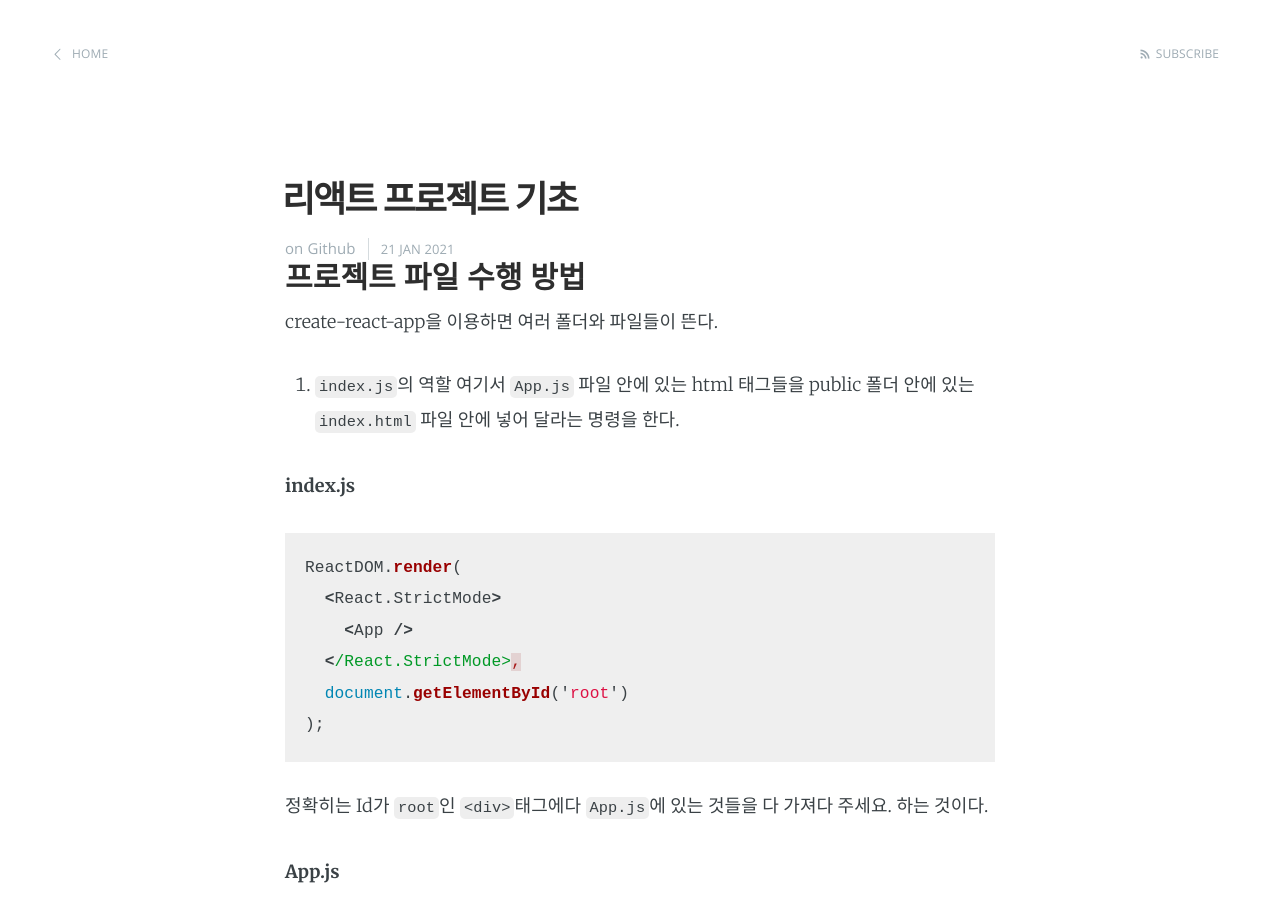
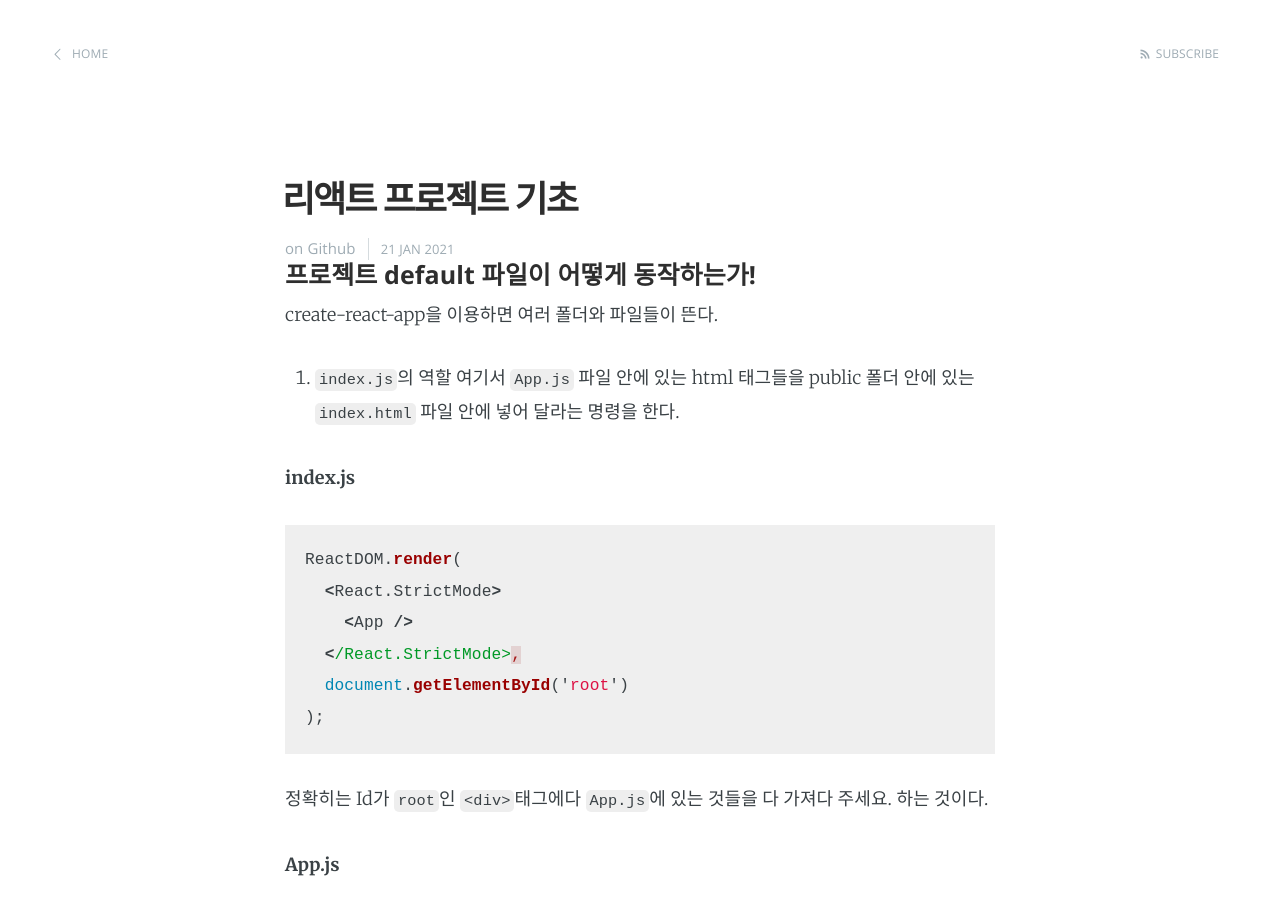
Before and after one commit to ksh04023/ksh04023.github.io, a Jekyll site: the page built from _posts/React/2021-01-21-react-project-basic.markdown, in a window 1280 px wide and 900 px high. Built offline with Jekyll 4.4.1, drawn with Linux system fonts in a browser that asks for light colours.

```diff
--- a/_config.yml
+++ b/_config.yml
@@ -8,7 +8,7 @@ logo: false
 paginate: 10
 baseurl: ""
 domain_name: "https://ksh04023.github.io"
-google_analytics: "UA-XXXXXXXX-X"
+google_analytics: "UA-188058866-1"
 plugins: [jekyll-paginate, jekyll-image-size]
 category_list: [ Github, Algorithm]
 
--- a/_posts/React/2021-01-21-react-project-basic.markdown
+++ b/_posts/React/2021-01-21-react-project-basic.markdown
@@ -7,8 +7,7 @@ use_math: true
 comments: true
 ---
 
-
-### 프로젝트 파일 수행 방법
+#### 프로젝트 default 파일이 어떻게 동작하는가!
 create-react-app을 이용하면 여러 폴더와 파일들이 뜬다.
 1. `index.js`의 역할
 여기서 `App.js` 파일 안에 있는 html 태그들을 public 폴더 안에 있는 `index.html` 파일 안에 넣어 달라는 명령을 한다.
```
